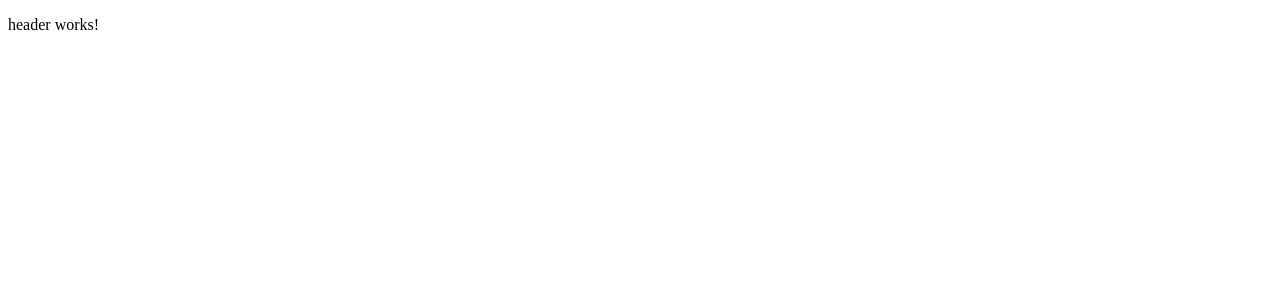
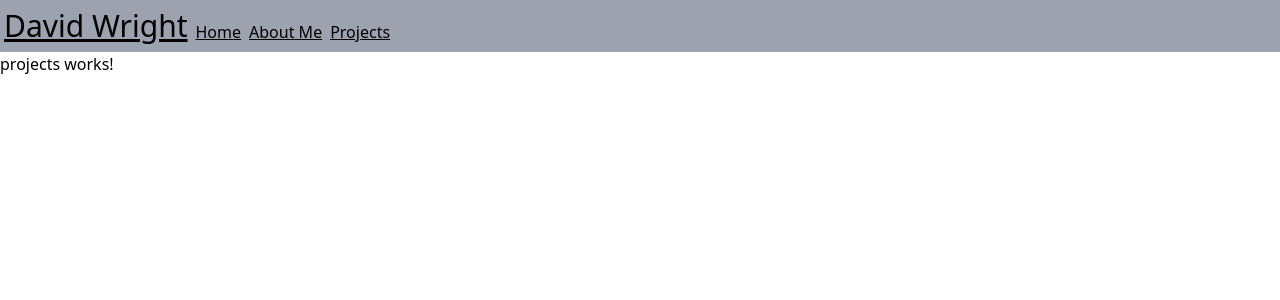
Before and after one commit to dawguy/Blog-Angular, an Angular app: page /projects in a window 1280 px wide. Before the commit this address led to /. Shown: the top 300 px of the page. Built offline with nearby package versions, Linux system fonts and the light colour scheme.

Commit message:
Implements header and router.

```diff
--- a/package.json
+++ b/package.json
@@ -27,12 +27,15 @@
     "@angular/cli": "~15.2.3",
     "@angular/compiler-cli": "^15.2.0",
     "@types/jasmine": "~4.3.0",
+    "autoprefixer": "^10.4.14",
     "jasmine-core": "~4.5.0",
     "karma": "~6.4.0",
     "karma-chrome-launcher": "~3.1.0",
     "karma-coverage": "~2.2.0",
     "karma-jasmine": "~5.1.0",
     "karma-jasmine-html-reporter": "~2.0.0",
+    "postcss": "^8.4.21",
+    "tailwindcss": "^3.2.7",
     "typescript": "~4.9.4"
   }
 }
--- /dev/null
+++ b/postcss.config.js
@@ -0,0 +1,6 @@
+module.exports = {
+  plugins: {
+    tailwindcss: {},
+    autoprefixer: {},
+  }
+}
--- a/src/app/app-routing.module.ts
+++ b/src/app/app-routing.module.ts
@@ -4,13 +4,15 @@ import {HomepageComponent} from "./homepage/homepage.component";
 import {AboutMeComponent} from "./about-me/about-me.component";
 import {PostComponent} from "./post/post.component";
 import {ProjectComponent} from "./project/project.component";
+import {ProjectsComponent} from "./projects/projects.component";
 
 const routes: Routes = [
   {path: 'home', component: HomepageComponent},
   {path: '', redirectTo: '/home', pathMatch: 'full'},
-  {path: 'aboutMe', component: AboutMeComponent},
+  {path: 'about', component: AboutMeComponent},
   {path: 'post/:postId', component: PostComponent},
-  {path: 'project/:projectId', component: ProjectComponent}
+  {path: 'project/:projectId', component: ProjectComponent},
+  {path: 'projects', component: ProjectsComponent}
 ];
 
 @NgModule({
--- a/src/app/app.module.ts
+++ b/src/app/app.module.ts
@@ -8,6 +8,7 @@ import { PostComponent } from './post/post.component';
 import { AboutMeComponent } from './about-me/about-me.component';
 import { ProjectComponent } from './project/project.component';
 import { HeaderComponent } from './header/header.component';
+import { ProjectsComponent } from './projects/projects.component';
 
 @NgModule({
   declarations: [
@@ -16,7 +17,8 @@ import { HeaderComponent } from './header/header.component';
     PostComponent,
     AboutMeComponent,
     ProjectComponent,
-    HeaderComponent
+    HeaderComponent,
+    ProjectsComponent
   ],
   imports: [
     BrowserModule,
--- a/src/app/header/header.component.html
+++ b/src/app/header/header.component.html
@@ -1 +1,10 @@
-<p>header works!</p>
+<header>
+  <nav>
+    <ul class="flex flex-auto bg-gray-400 py-2 items-end" >
+      <li><a class="px-1 text-3xl underline hover:text-blue-800" routerLink="/home">David Wright</a></li>
+      <li><a class="px-1 underline items-end hover:text-blue-800" routerLink="/home">Home</a></li>
+      <li><a class="px-1 underline hover:text-blue-800" routerLink="/about">About Me</a></li>
+      <li><a class="px-1 underline hover:text-blue-800" routerLink="/projects">Projects</a></li>
+    </ul>
+  </nav>
+</header>
--- /dev/null
+++ b/src/app/projects/projects.component.html
@@ -0,0 +1 @@
+<p>projects works!</p>
--- a/src/index.html
+++ b/src/index.html
@@ -2,7 +2,7 @@
 <html lang="en">
 <head>
   <meta charset="utf-8">
-  <title>BlogAngular</title>
+  <title>David Wright Blog</title>
   <base href="/">
   <meta name="viewport" content="width=device-width, initial-scale=1">
   <link rel="icon" type="image/x-icon" href="favicon.ico">
--- a/src/styles.css
+++ b/src/styles.css
@@ -1 +1,9 @@
 /* You can add global styles to this file, and also import other style files */
+@tailwind base;
+@tailwind components;
+@tailwind utilities;
+
+/* Reimplements browser link behavior */
+.a {
+  @apply underline text-blue-600 hover:text-blue-800 visited:text-purple-600
+}
--- /dev/null
+++ b/tailwind.config.js
@@ -0,0 +1,9 @@
+/** @type {import('tailwindcss').Config} */
+module.exports = {
+  content: ['./src/**/*.{html,ts}'
+  ],
+  theme: {
+    extend: {},
+  },
+  plugins: [],
+}
```
Also changed, not shown: src/app/projects/projects.component.ts (added, +10 -0 lines), src/app/projects/projects.component.css (added), 2 other files (tests, documents, lock files or other folders).
